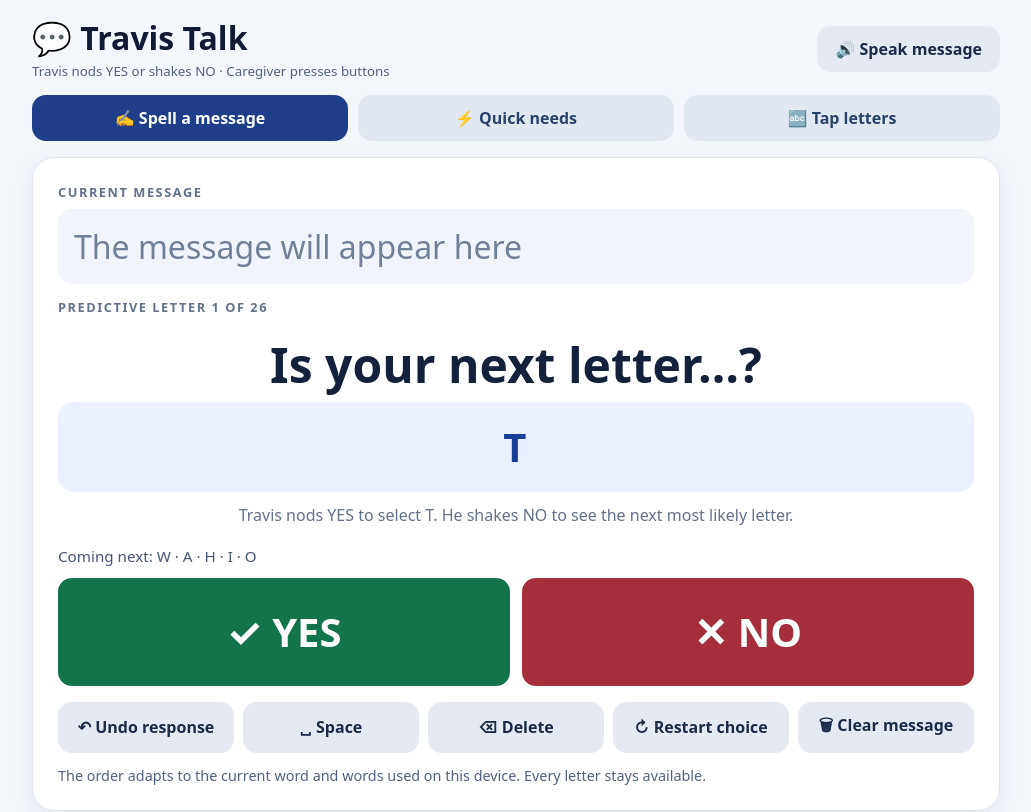
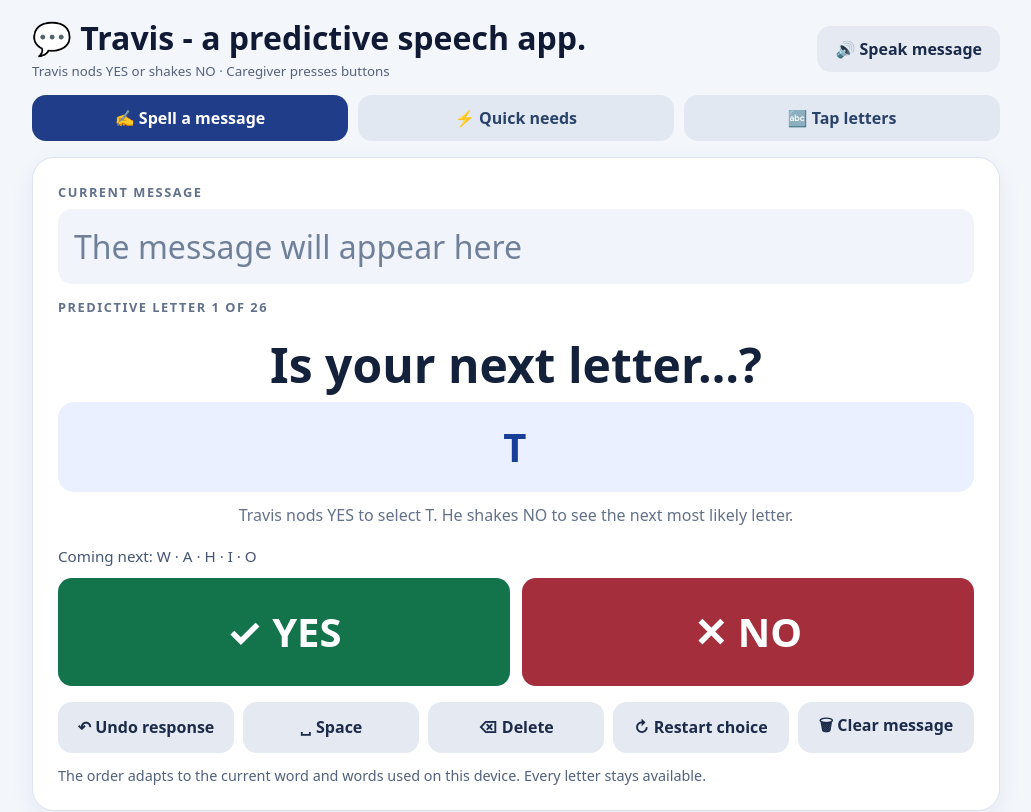
Before and after one commit to uvhbvhfol/Travis-talk, a plain HTML site: page index.html in a window 1280 px wide. Shown: the top 812 px of the page, without its empty margins (124-1155 px from the left). Drawn offline with Linux system fonts and the light colour scheme.

Commit message:
Update index.html

```diff
--- a/index.html
+++ b/index.html
@@ -8,7 +8,7 @@
 </style>
 </head>
 <body><main class="app">
-<header><div><h1>💬 Travis Talk</h1><small>Travis nods YES or shakes NO · Caregiver presses buttons</small></div><div class="header-actions"><button class="quiet" id="speakBtn">🔊 Speak message</button></div></header>
+<header><div><h1>💬 Travis - a predictive speech app.</h1><small>Travis nods YES or shakes NO · Caregiver presses buttons</small></div><div class="header-actions"><button class="quiet" id="speakBtn">🔊 Speak message</button></div></header>
 <div class="tabs" role="group" aria-label="Communication type"><button class="tab" id="spellTab" aria-pressed="true">✍️ Spell a message</button><button class="tab" id="needsTab" aria-pressed="false">⚡ Quick needs</button><button class="tab" id="lettersTab" aria-pressed="false">🔤 Tap letters</button></div>
 <section class="need-manager hidden" id="needsManager" aria-label="Manage quick needs">
 <strong>Customize Quick Needs</strong>
```
